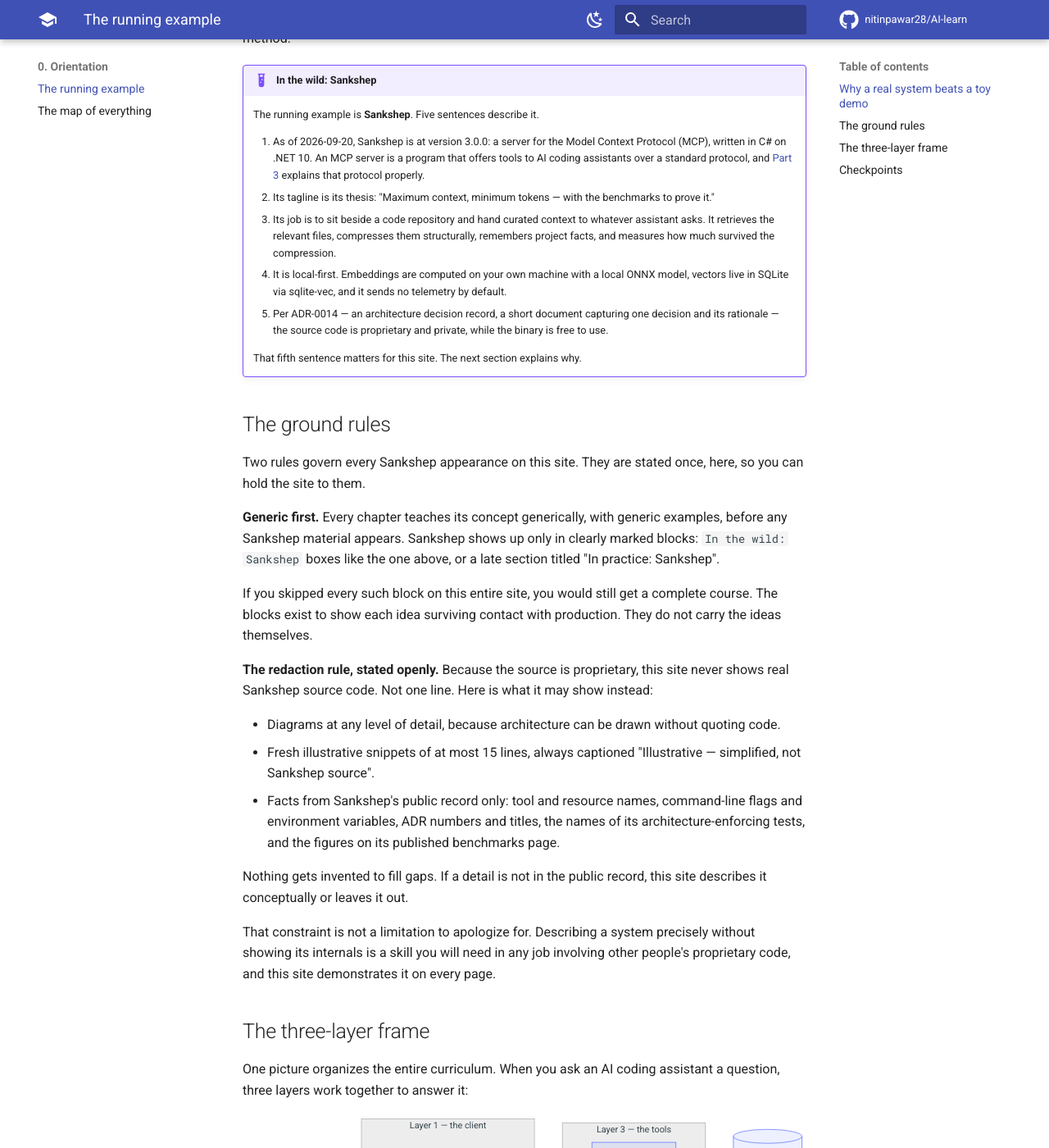
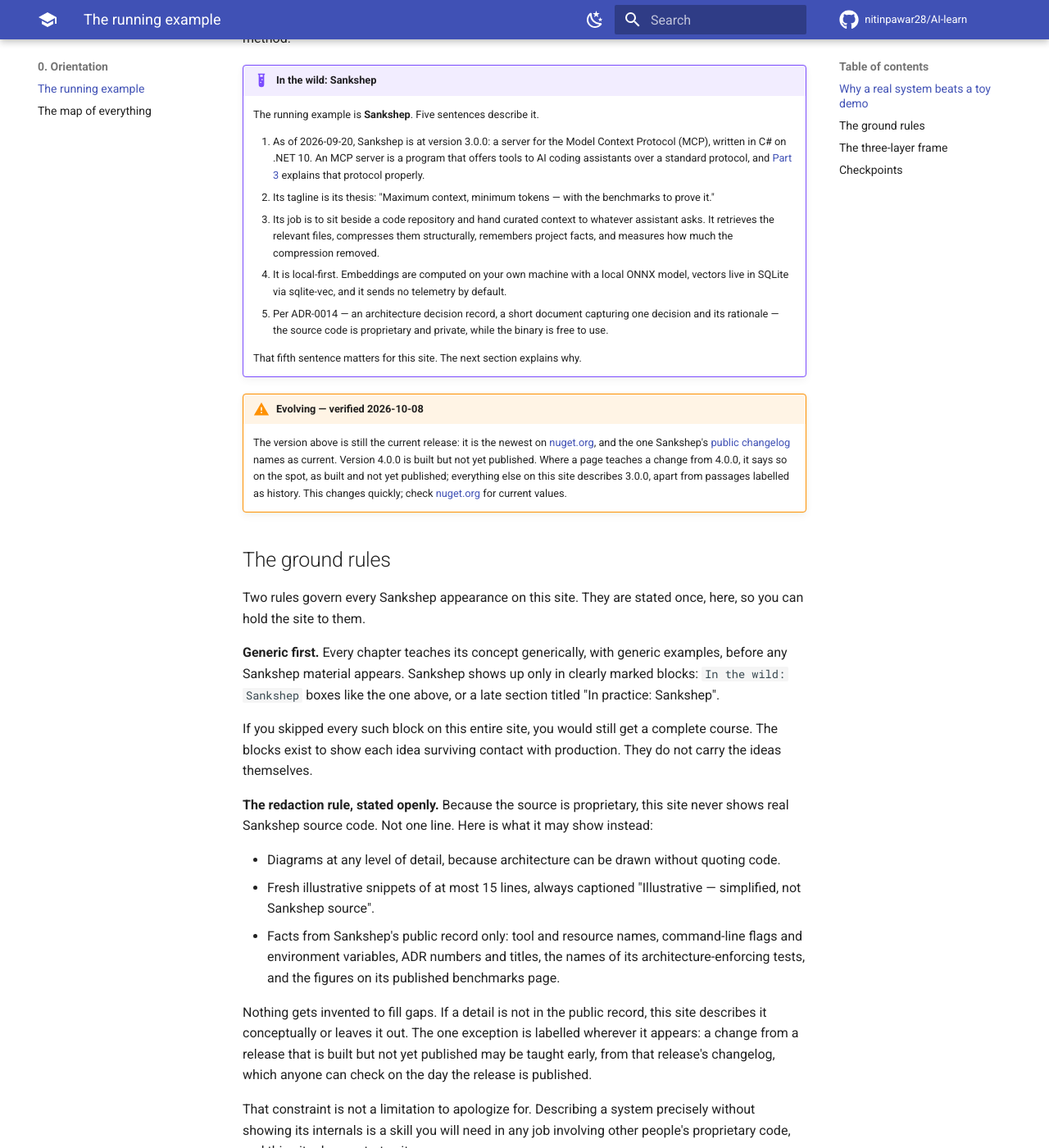
Before and after one commit to nitinpawar28/AI-learn, an MkDocs documentation site: the page built from docs/part0-orientation/running-example.md, in a window 1280 px wide and 1400 px high, scrolled down 851 px. Shown: the whole window at 82% size. Built offline with MkDocs 1.6.1 and Material for MkDocs 9.7.7, drawn with Linux system fonts in a browser that asks for light colours; comment, search, counter and statistics services are not loaded.

Commit message:
content: the running example says which release is current, and which is coming
running-example.md is the one page that states Sankshep's version, and it still says
3.0.0, which is what nuget.org serves. An Evolving box under it now says 4.0.0 is built
but not yet published, that any page teaching a 4.0.0 change says so on the spot, and that
everything else describes 3.0.0. The ground rules gain one sentence naming that labelled
exception, so the page's own "public record only" rule does not contradict this pass.

Two smaller corrections. Sentence 3 said Sankshep "measures how much survived the
compression"; what ships is token accounting, and recall is scored by a maintainer-run
harness that is not part of the server, which the-map.md now says too. The map's Part 1
objective taught temperature, top-p and top-k "as engineering controls" while the chapter
it links reports those knobs being withdrawn.

README links Sankshep to its public docs site instead of a GitHub profile, and its tooling
note is re-dated.

mkdocs build --strict: clean.

Co-Authored-By: Claude Opus 5.5 <noreply@anthropic.com>

```diff
--- a/docs/part0-orientation/running-example.md
+++ b/docs/part0-orientation/running-example.md
@@ -21,11 +21,14 @@ There is a second benefit. If you ever have to explain a system you built, in a
 
     1. As of 2026-09-20, Sankshep is at version 3.0.0: a server for the Model Context Protocol (MCP), written in C# on .NET 10. An MCP server is a program that offers tools to AI coding assistants over a standard protocol, and [Part 3](../part3-mcp/why-mcp.md) explains that protocol properly.
     2. Its tagline is its thesis: "Maximum context, minimum tokens — with the benchmarks to prove it."
-    3. Its job is to sit beside a code repository and hand curated context to whatever assistant asks. It retrieves the relevant files, compresses them structurally, remembers project facts, and measures how much survived the compression.
+    3. Its job is to sit beside a code repository and hand curated context to whatever assistant asks. It retrieves the relevant files, compresses them structurally, remembers project facts, and measures how much the compression removed.
     4. It is local-first. Embeddings are computed on your own machine with a local ONNX model, vectors live in SQLite via sqlite-vec, and it sends no telemetry by default.
     5. Per ADR-0014 — an architecture decision record, a short document capturing one decision and its rationale — the source code is proprietary and private, while the binary is free to use.
 
     That fifth sentence matters for this site. The next section explains why.
+
+!!! warning "Evolving — verified 2026-10-08"
+    The version above is still the current release: it is the newest on [nuget.org](https://www.nuget.org/packages/Sankshep), and the one Sankshep's [public changelog](https://nitinpawar28.github.io/sankshep-docs/changelog/) names as current. Version 4.0.0 is built but not yet published. Where a page teaches a change from 4.0.0, it says so on the spot, as built and not yet published; everything else on this site describes 3.0.0, apart from passages labelled as history. This changes quickly; check [nuget.org](https://www.nuget.org/packages/Sankshep) for current values.
 
 ## The ground rules
 
@@ -41,7 +44,7 @@ If you skipped every such block on this entire site, you would still get a compl
 - Fresh illustrative snippets of at most 15 lines, always captioned "Illustrative — simplified, not Sankshep source".
 - Facts from Sankshep's public record only: tool and resource names, command-line flags and environment variables, ADR numbers and titles, the names of its architecture-enforcing tests, and the figures on its published benchmarks page.
 
-Nothing gets invented to fill gaps. If a detail is not in the public record, this site describes it conceptually or leaves it out.
+Nothing gets invented to fill gaps. If a detail is not in the public record, this site describes it conceptually or leaves it out. The one exception is labelled wherever it appears: a change from a release that is built but not yet published may be taught early, from that release's changelog, which anyone can check on the day the release is published.
 
 That constraint is not a limitation to apologize for. Describing a system precisely without showing its internals is a skill you will need in any job involving other people's proprietary code, and this site demonstrates it on every page.
 
@@ -89,7 +92,7 @@ The curriculum walks this picture layer by layer. Part 1 is the model layer. Par
     ??? success "Answer"
         Real constraints that cannot be negotiated away. A production system has users, performance budgets, security audits, and history. So its decisions come with recorded alternatives, costs, and written rationale. A demo can be quietly rewritten whenever a question gets hard.
 
-        The decision record is the teaching material, and it survives redaction, because you can explain a decision without quoting the code. The trade-off is real too: you must trust the stated facts. That is why the site restricts itself to the public record and says so openly.
+        The decision record is the teaching material, and it survives redaction, because you can explain a decision without quoting the code. The trade-off is real too: you must trust the stated facts. That is why the site restricts itself to the public record, labels its one exception, and says so openly.
 
 2. In the three-layer frame, the model and an MCP server need to work together to answer your question. Which layer connects them, and what does that imply?
 
```
Also changed, not shown: README.md (+2 -2 lines), docs/part0-orientation/the-map.md (+2 -2 lines).
